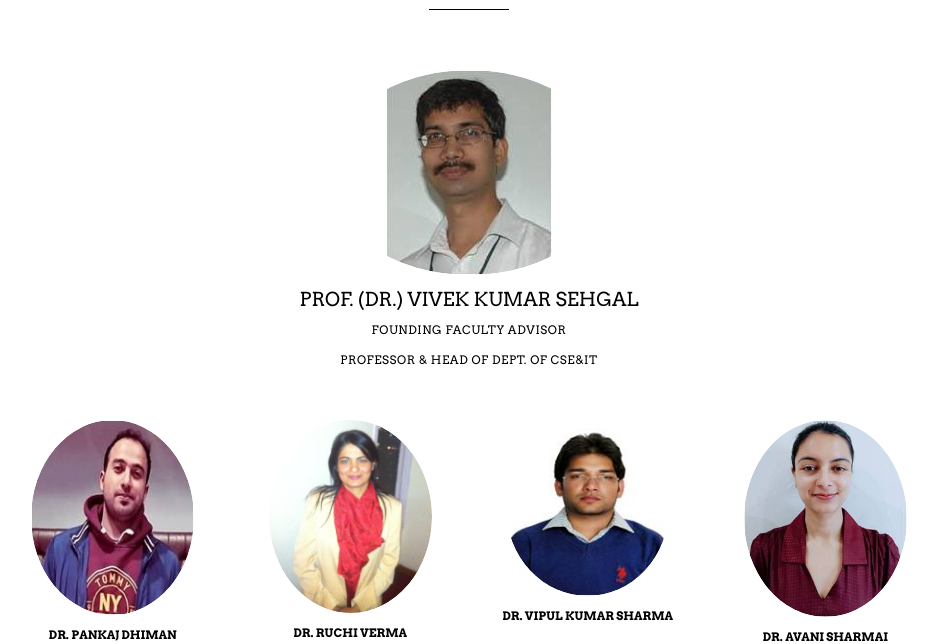
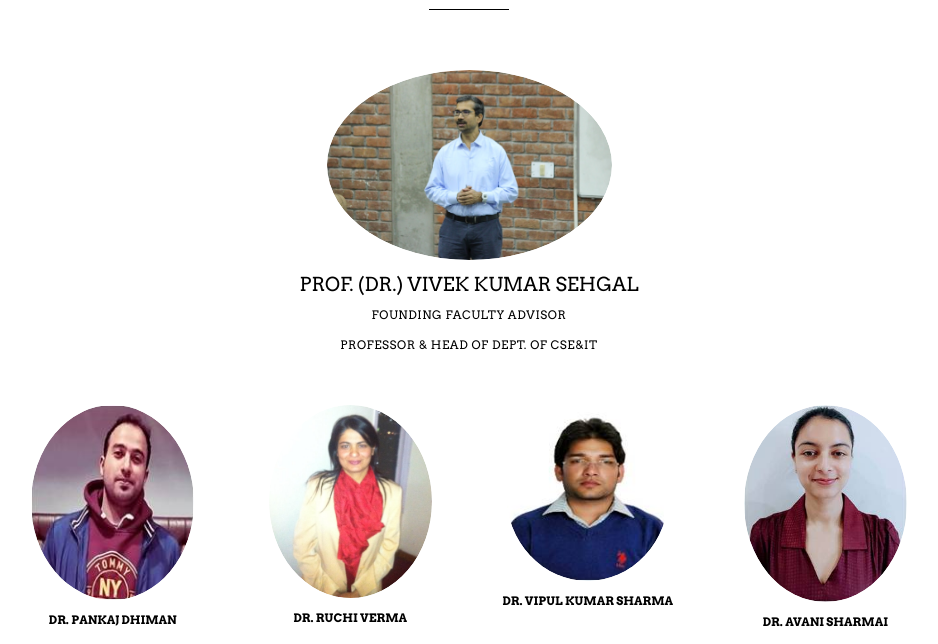
Before and after one commit to manan0077/website, a plain HTML site: page faculty.html in a window 1280 px wide. Shown: the part 181-825 px from the top of the page, without its empty margins (171-1109 px from the left). Drawn offline with nearby package versions, Linux system fonts and the light colour scheme; some packages are replaced by stand-ins of ours; a script that the page names is missing.

Commit message:
added Prof. sehgal image jpeg

```diff
--- a/faculty.html
+++ b/faculty.html
@@ -84,7 +84,7 @@
             <div class="col-lg-10">
               <div class="row justify-content-center">
                 <div class="col-6 col-md-3 col-lg-3 px-2 team-item mb-4" style="width: 400px;">
-                  <div class="hoverbox w-75 rounded-circle overflow-hidden mx-auto"><img class="img-fluid" src="assets/img/team/viveksehgal.jpg" alt="" />
+                  <div class="hoverbox w-75 rounded-circle overflow-hidden mx-auto"><img class="img-fluid" src="assets/img/team/viveksehgal.jpeg" alt="" />
                     <div class="hoverbox-content">
                       <div class="d-flex align-items-end justify-content-center h-100">
                         <ul class="list-inline team-item-social-icons">
```
